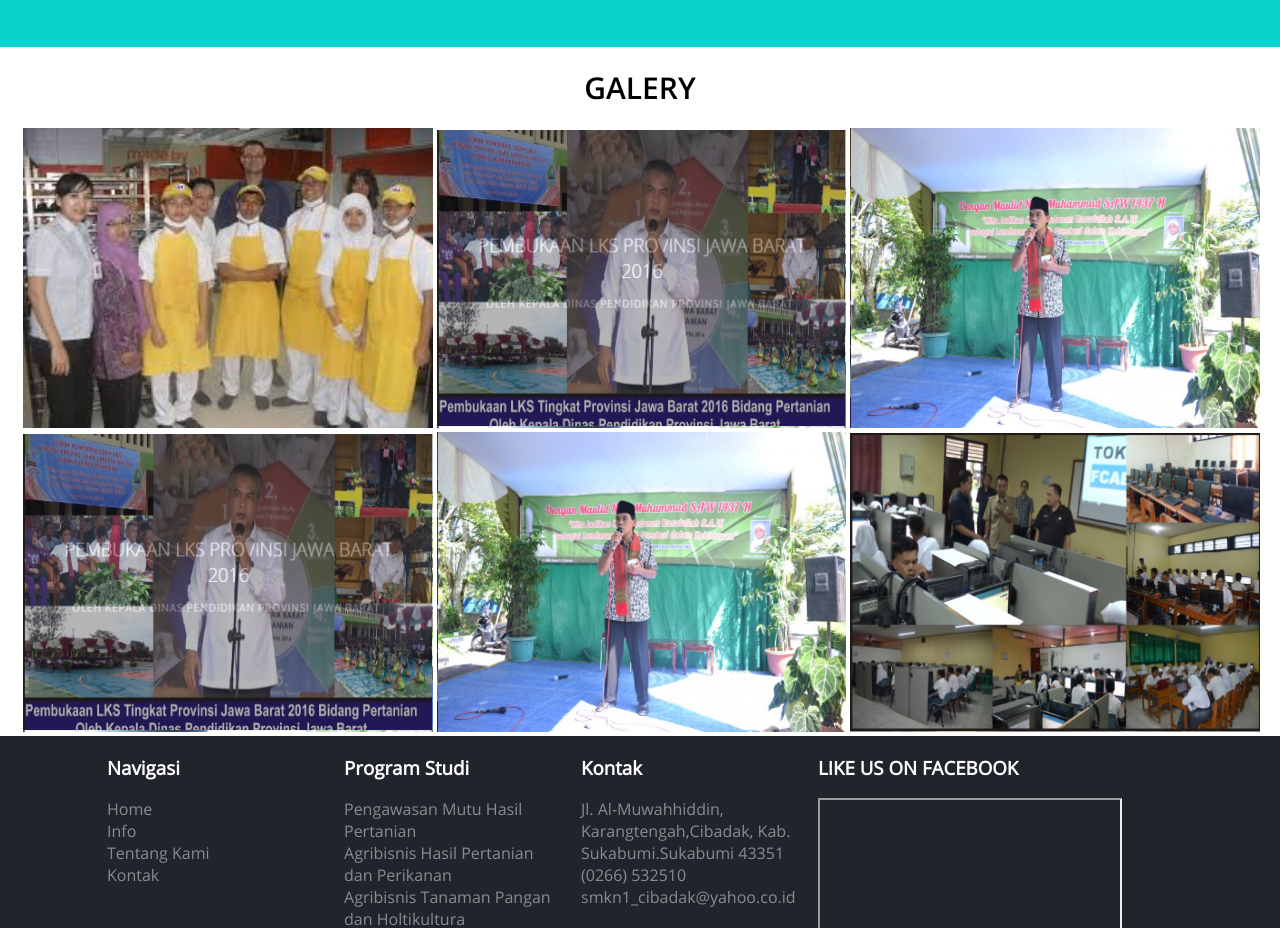
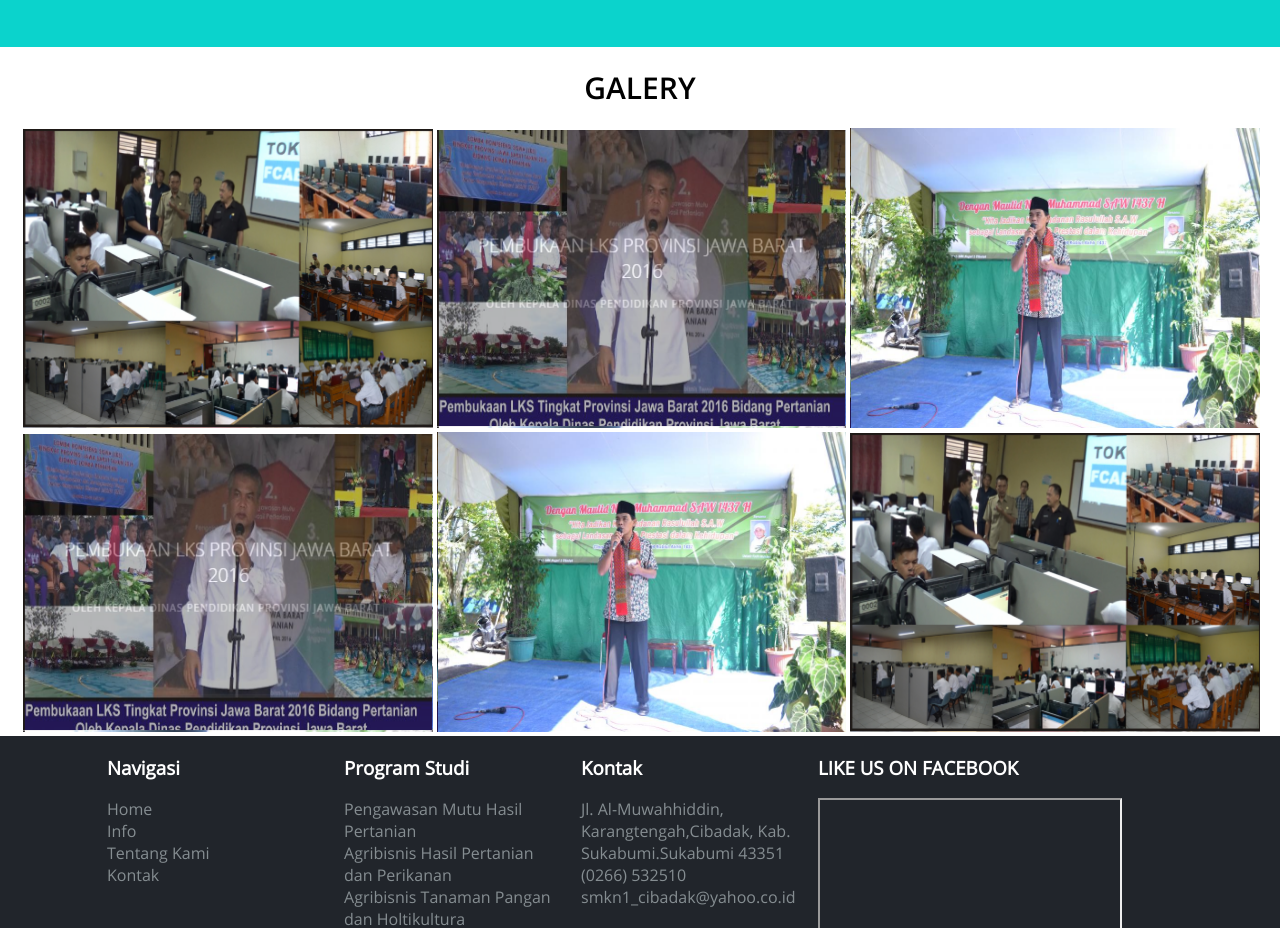
Before and after one commit to satriaqolabi/Websmk, a plain HTML site: page index.html in a window 1280 px wide. Shown: the part 2100-3028 px from the top of the page. Drawn offline with Linux system fonts and the light colour scheme; grey boxes are pictures that could not be loaded.

Commit message:
Update index.html

```diff
--- a/index.html
+++ b/index.html
@@ -171,7 +171,7 @@
 
 	<div class="image">
 		<div class="inimage">
-			<img src="logo/dddd.jpg" class="A">
+			<img src="logo/A.png" class="A">
 			<img src="logo/B.png" class="A">
 			<img src="logo/C.png" class="A">
 			<img src="logo/B.png" class="A">
```
